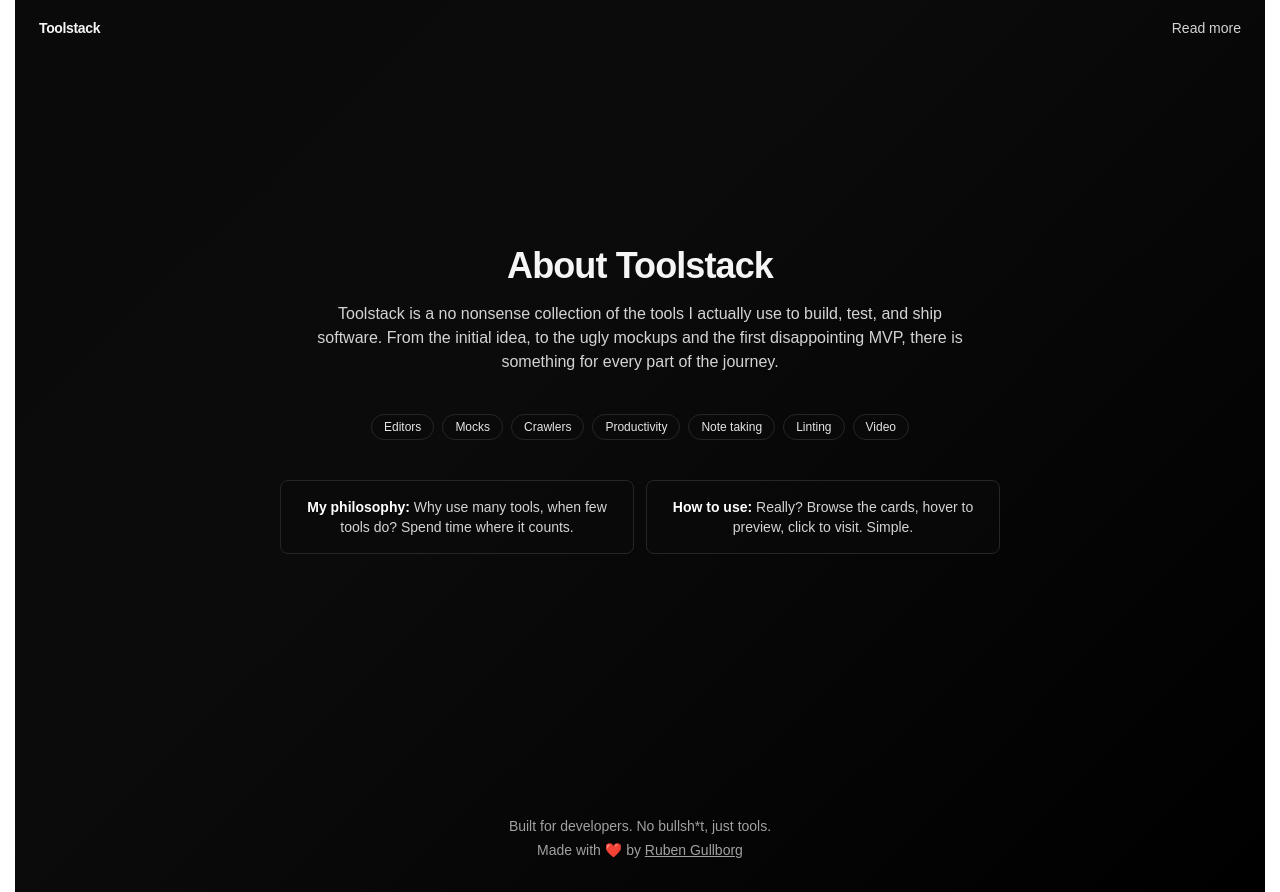
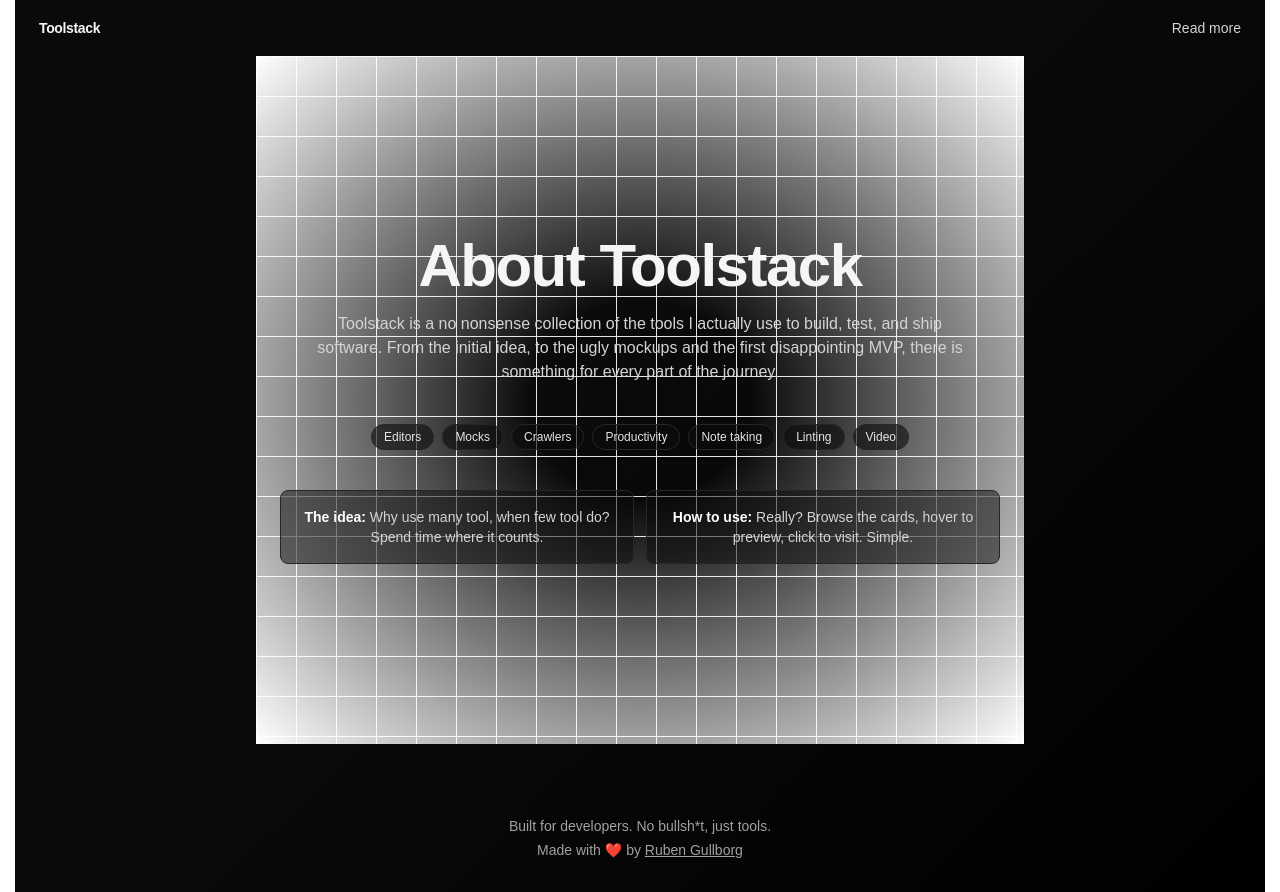
Before and after one commit to RubenGullborg/toolstack, a Next.js app in the folder toolstack/: page /about in a window 1280 px wide. Built offline with nearby package versions, Linux system fonts and the light colour scheme.

Commit message:
Update background pattern on hero and about

```diff
--- a/toolstack/src/app/about/page.tsx
+++ b/toolstack/src/app/about/page.tsx
@@ -1,8 +1,21 @@
+import { cn } from "@/lib/utils";
+
 export default function About(){
   return(
-    <section className="mx-auto max-w-3xl px-6 py-14 min-h-[calc(100vh-7rem)] flex flex-col items-center justify-center text-center">
-      <h1 className="text-3xl sm:text-4xl font-bold tracking-tight">About Toolstack</h1>
-      <p className="mt-4 text-neutral-300 max-w-2xl">
+    <section className="relative mx-auto max-w-3xl px-6 py-14 min-h-[calc(100vh-7rem)] flex flex-col items-center justify-center text-center">
+      <div
+        className={cn(
+          "absolute inset-0",
+          "[background-size:40px_40px]",
+          "[background-image:linear-gradient(to_right,#e4e4e7_1px,transparent_1px),linear-gradient(to_bottom,#e4e4e7_1px,transparent_1px)]",
+          "dark:[background-image:linear-gradient(to_right,#262626_1px,transparent_1px),linear-gradient(to_bottom,#262626_1px,transparent_1px)]"
+        )}
+      />
+      <div className="pointer-events-none absolute inset-0 flex items-center justify-center bg-white [mask-image:radial-gradient(ellipse_at_center,transparent_20%,black)] dark:bg-black"></div>
+
+      <div className="relative z-20 w-full">
+        <h1 className="text-4xl sm:text-6xl font-bold tracking-tight">About Toolstack</h1>
+        <p className="mt-4 text-neutral-300 max-w-2xl mx-auto">
           Toolstack is a no nonsense collection of the tools I actually use to build, test, and ship software.
           From the initial idea, to the ugly mockups and the first disappointing MVP, there is something for every part of the journey.
         </p>
@@ -35,7 +48,7 @@ export default function About(){
           <div className="grid grid-cols-1 gap-3 mt-10 sm:grid-cols-2">
             <div className="rounded-lg border border-neutral-800 bg-neutral-950/50 p-4 text-left sm:text-center">
               <p className="text-sm text-neutral-300">
-              <span className="font-semibold text-white">My philosophy:</span> Why use many tools, when few tools do? Spend time where it counts.
+                <span className="font-semibold text-white">The idea:</span> Why use many tool, when few tool do? Spend time where it counts.
               </p>
             </div>
             <div className="rounded-lg border border-neutral-800 bg-neutral-950/50 p-4 text-left sm:text-center">
@@ -45,6 +58,7 @@ export default function About(){
             </div>
           </div>
         </div>
+      </div>
     </section>
   );
 }
--- a/toolstack/src/components/Hero.tsx
+++ b/toolstack/src/components/Hero.tsx
@@ -1,8 +1,20 @@
+import { cn } from "@/lib/utils";
+
 export default function Hero() {
   return (
     <div className="font-sans">
-        <main className="flex flex-col items-center justify-center min-h-[65vh] px-6 ">
-          <section className="w-full flex flex-col items-center justify-center text-center ">
+      <main className="relative flex flex-col items-center justify-center min-h-[65vh] px-6">
+        <div
+          className={cn(
+            "absolute inset-0",
+            "[background-size:20px_20px]",
+            "[background-image:radial-gradient(#d4d4d4_1px,transparent_1px)]",
+            "dark:[background-image:radial-gradient(#404040_1px,transparent_1px)]"
+          )}
+        />
+        <div className="pointer-events-none absolute inset-0 flex items-center justify-center bg-white [mask-image:radial-gradient(ellipse_at_center,transparent_20%,black)] dark:bg-black"></div>
+
+        <section className="relative z-20 w-full flex flex-col items-center justify-center text-center">
           <h1 className="text-4xl sm:text-6xl font-bold tracking-tight">
             The no bullsh*t best developer toolstack
           </h1>
```
Lines whose indentation alone changed are shown as unchanged.
